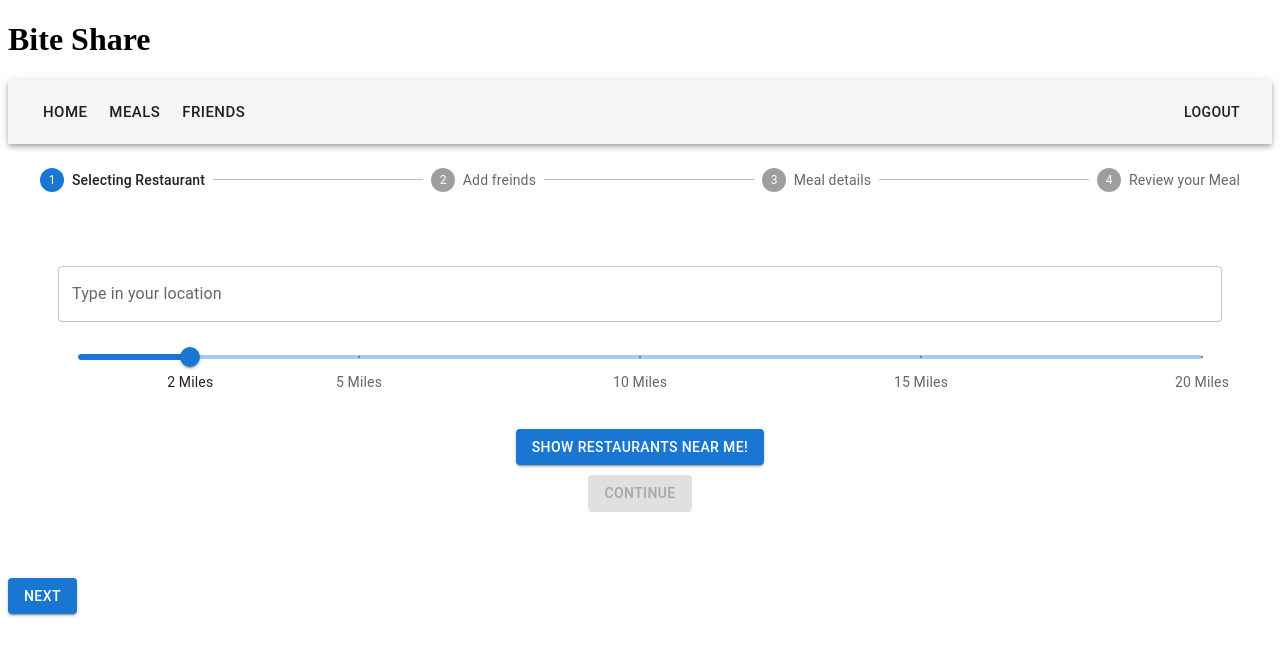
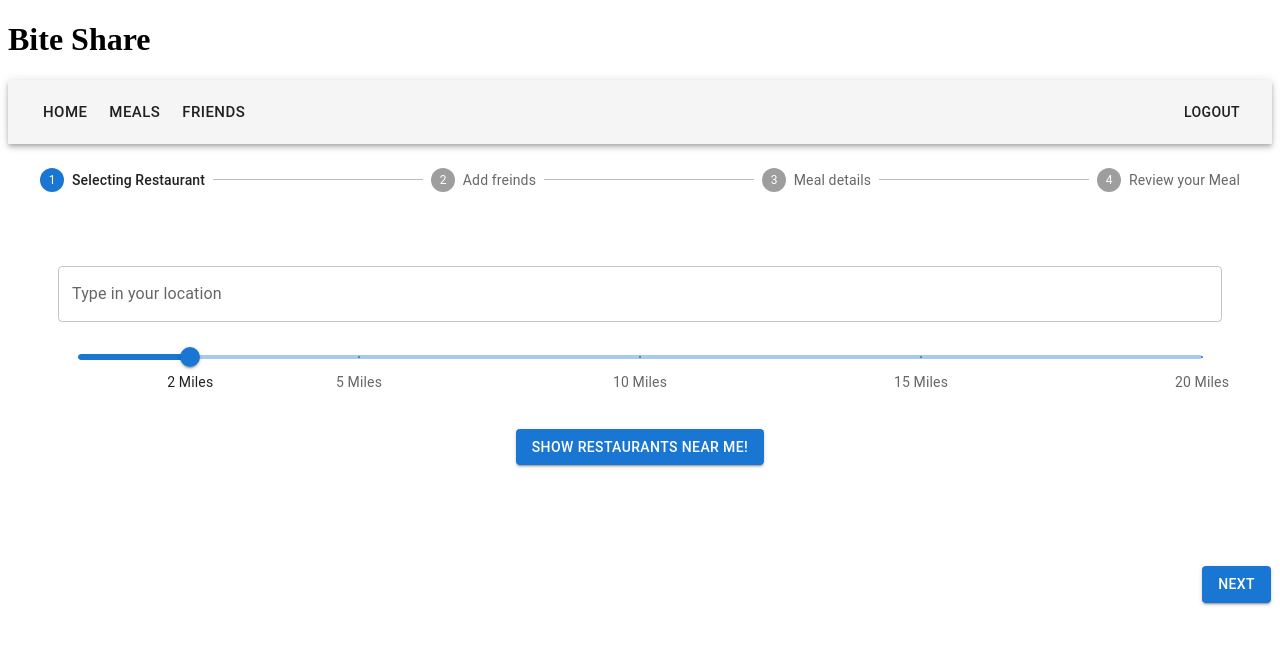
Before and after one commit to rpp2205-boc-dolomite/biteshare-app, a React app: page /step in a window 1280 px wide. Shown: the top 656 px of the page. Built offline with nearby package versions, Linux system fonts and the light colour scheme; the HTML template or start-up script is replaced by a standard one; what uploader would draw is missing.

Commit message:
add styles

```diff
--- a/client/src/components/Friends/FriendsPage.jsx
+++ b/client/src/components/Friends/FriendsPage.jsx
@@ -78,10 +78,10 @@ export default function FriendsPage (props) {
       </Box>
       <Divider><Typography>Add friends</Typography></Divider>
       {open && <NewFriendDialog open={open} setDialogValue={setDialogValue} dialogValue={dialogValue} handleClose={handleClose} existList={friends} handleSubmit={handleSubmit} page="friends"/>}
-      <Box component="div" sx={{pt:2, display: "grid", justifyItems: "center", justifyContent: "center"}}>
+      {/* <Box component="div" sx={{pt:2, display: "grid", justifyItems: "center", justifyContent: "center"}}>
         {/* <SearchFriendsBar err={error} setErr={setError} input={input} setInput={setInput} clicked={handleSearch}/> */}
-        <Button variant="contained" size="large" sx={{bgcolor:'orange', width:'300px'}} onClick={()=> setOpen(true)}>Add a new friend</Button>
-      </Box>
+        {/* <Button variant="contained" size="large" sx={{bgcolor:'orange', width:'300px'}} onClick={()=> setOpen(true)}>Add a new friend</Button>
+      </Box> */}
 
 
       </Box>
--- a/client/src/components/Restaurant/RestaurantSearch.jsx
+++ b/client/src/components/Restaurant/RestaurantSearch.jsx
@@ -96,7 +96,7 @@ const RestaurantSearch = ({inputs, setInputs}) => {
       <Typography align="center" padding="10px">
         <Button onClick={() => {searchLocal(local, radius)}} variant="contained">Show restaurants near me!</Button>
       </Typography>
-      <Typography align="center">
+      {/* <Typography align="center">
         <Button
           disabled={!restInfo.name}
           component={Link}
@@ -104,7 +104,7 @@ const RestaurantSearch = ({inputs, setInputs}) => {
           state={{ restInfo }}
           variant="contained"
         >Continue</Button>
-    </Typography>
+    </Typography> */}
       <List>
       {businesses.map((bus, index) => {
         return (
--- a/client/src/components/Steps.jsx
+++ b/client/src/components/Steps.jsx
@@ -17,15 +17,29 @@ import Review from './Review/Review.jsx';
 import Navbar from './Dashboard/Navbar.jsx';
 const steps = ["Selecting Restaurant", "Add freinds", "Meal details", "Review your Meal"];
 //const { formId, formField } = checkoutFormModel;
+const btnStyle = {
+  marginTop:3,
+  marginLeft:1,
 
+}
 const UserContext = createContext();
 export default function Steps() {
   const [activeStep, setActiveStep] = useState(0);
   const isLastStep = activeStep === steps.length - 1;
   const [inputs, setInputs] = useState({
-    host: {user_id:'', name: '', phone_num:''},
+    host: {
+      user_id:'',
+      name: '',
+      phone_num:'',
+      meal_amount: 0,
+      tip_amount: 0
+    },
     friends:[],
-    restInfo:{name:'', address:''}
+    restInfo:{name:'', address:''},
+    sub_total: 0,
+    tip_total: 0,
+    receipt: "",
+    active: false,
   })
   const [isSubmitting, setSubmit] = useState(false);
   function _renderStepContent(step) {
@@ -42,30 +56,25 @@ export default function Steps() {
         return <div>Not Found</div>;
     }
   }
-//   function _sleep(ms) {
-//     return new Promise((resolve) => setTimeout(resolve, ms));
-//   }
 
-//   async function _submitForm(values, actions) {
-//     await _sleep(1000);
-//     alert(JSON.stringify(values, null, 2));
-
-//     setActiveStep(activeStep + 1);
-//   }
-
-  // function _handleSubmit(values, actions) {
-  //   if (isLastStep) {
-  //     _submitForm(values);
-  //   } else {
-  //     setActiveStep(activeStep + 1);
-
-  //   }
-  // }
+  function _handleSubmit() {
+    console.log('it is last page we need render to dashboard');
+    //send request to server to store the new meal session
+    //redirect to the dashboard
+    setActiveStep(activeStep + 1);
+  }
 
   function _handleBack() {
     setActiveStep(activeStep - 1);
   }
   console.log('step page info: ', inputs);
+
+  function _handleNext() {
+   if (activeStep === 2) {
+      // Matt's page validataion functions
+    }
+    setActiveStep(activeStep + 1);
+  }
 
   return (
     <>
@@ -78,73 +87,30 @@ export default function Steps() {
         ))}
       </Stepper>
 
-        {activeStep === steps.length ? (
-          <MealsList />
-        ) : (
-        <>
+        <div>
           {_renderStepContent(activeStep)}
 
-         <div>
+          <div style={{display:'flex', justifyContent:'flex-end'}}>
             {activeStep !== 0 && (
-           <Button onClick={_handleBack} >
+              <Button onClick={_handleBack} variant="contained"
+              color="primary"  sx={btnStyle}>
                 Back
               </Button>
             )}
-        <div>
-          <Button
-            disabled={isSubmitting}
-            type="submit"
-            variant="contained"
-            color="primary"
-            onClick={() => setActiveStep(activeStep + 1)}
-          >
-            {isLastStep ? "Confirm" : "Next"}
+            <div style={{margin:1, position:'relative'}}>
+              {isLastStep ?
+              <Button variant="contained" color="primary" onClick={_handleSubmit} sx={btnStyle}>
+                Confirm
               </Button>
-          {isSubmitting && (
-            <CircularProgress
-              size={24}
-            />
-          )}
+              :
+              <Button variant="contained" color="primary" onClick={_handleNext} sx={btnStyle}>
+                Next
+              </Button>
+              }
             </div>
           </div>
-        </>)
-          // <Formi
-          //   initialValues={formInitialValues}
-          //   validationSchema={currentValidationSchema}
-          //   onSubmit={_handleSubmit}
-          // >
-          //   {({ isSubmitting }) => (
-          //     <Form id={formId}>
-          //       {_renderStepContent(activeStep)}
+        </div>
 
-          //       <div className={classes.buttons}>
-          //         {activeStep !== 0 && (
-          //           <Button onClick={_handleBack} className={classes.button}>
-          //             Back
-          //           </Button>
-          //         )}
-          //         <div className={classes.wrapper}>
-          //           <Button
-          //             disabled={isSubmitting}
-          //             type="submit"
-          //             variant="contained"
-          //             color="primary"
-          //             className={classes.button}
-          //           >
-          //             {isLastStep ? "Place order" : "Next"}
-          //           </Button>
-          //           {isSubmitting && (
-          //             <CircularProgress
-          //               size={24}
-          //               className={classes.buttonProgress}
-          //             />
-          //           )}
-          //         </div>
-          //       </div>
-          //     </Form>
-          //   )}
-          // </Formik>)
-        }
     </>
   );
 }
```
Lines whose indentation alone changed are shown as unchanged.
